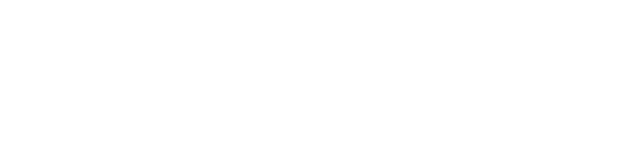
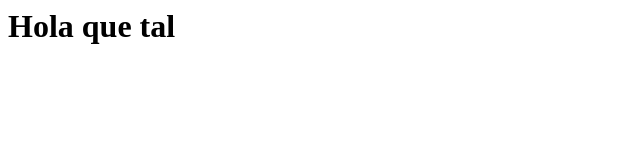
Before and after one commit to gabyfel/probandoGit, a plain HTML site: page index.html in a window 1280 px wide. Shown: the whole page, without its empty margins (0-640 px from the left). Drawn offline with Linux system fonts and the light colour scheme.

Commit message:
Este es mi segunda version, le agregue funcionalidad a la pagina

```diff
--- a/estilos.css
+++ b/estilos.css
@@ -0,0 +1,3 @@
+h1{
+    color: red;
+}
--- a/index.html
+++ b/index.html
@@ -1,7 +1,15 @@
 <!-- Mi primer pagina web -->
 
 <html>
+<head>
 
+
+</head>
+
+
+<body>
+    <h1>Hola que tal</h1>
+</body>
 
 
 </html>
```
